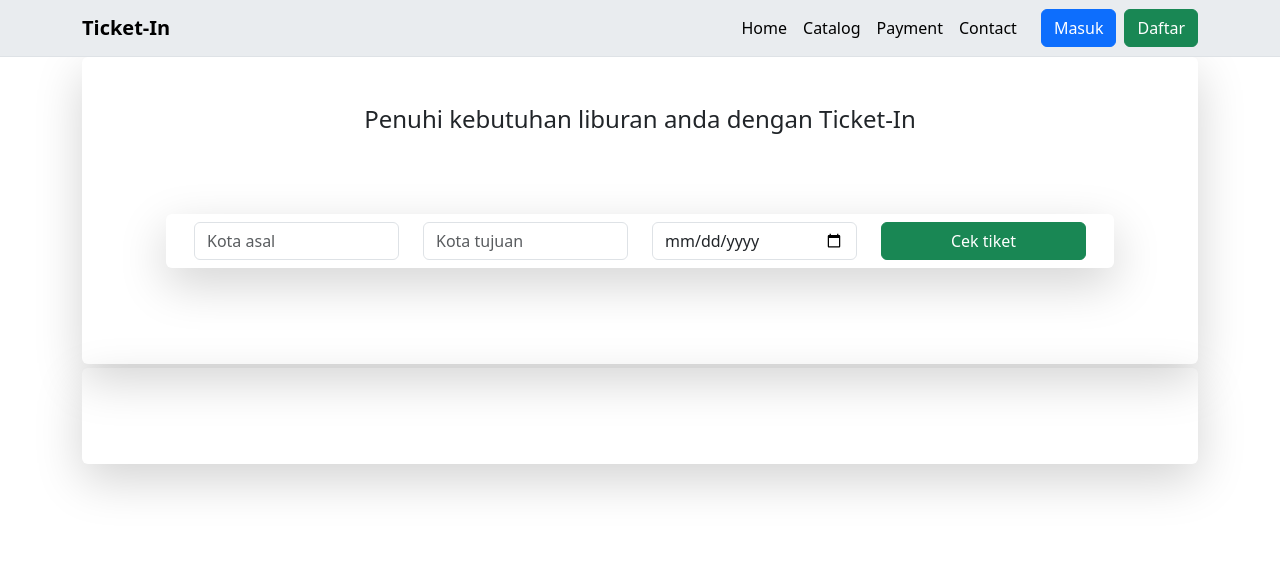
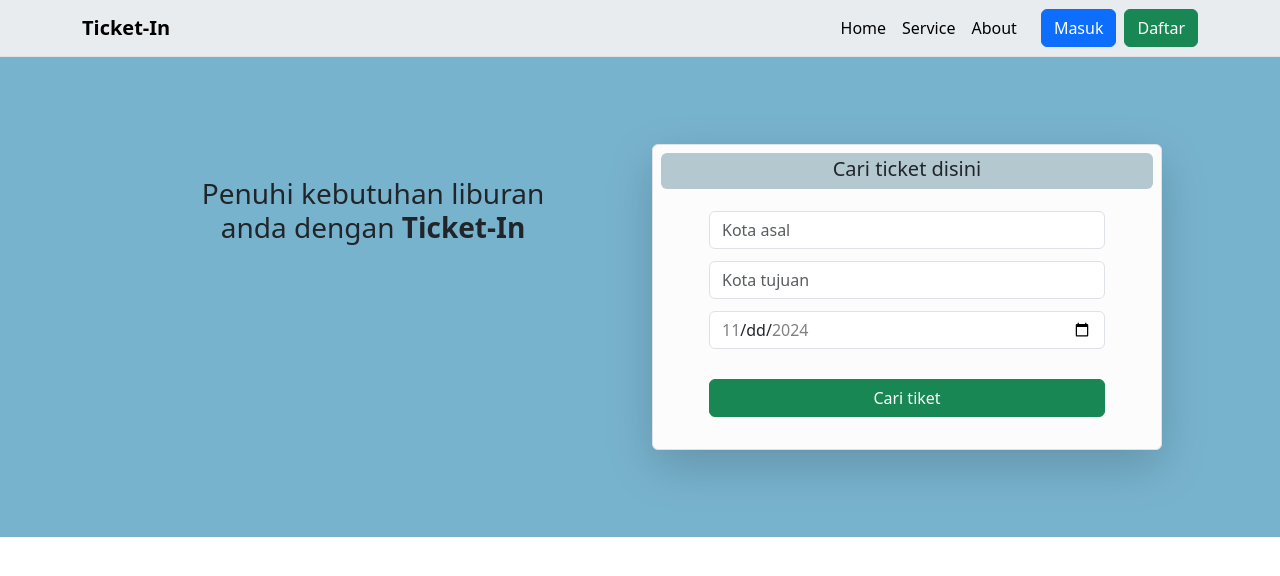
Before and after one commit to arief05652/ticket-in, a PHP site: page / in a window 1280 px wide. Shown: the top 576 px of the page. Run offline with PHP 8.4, Linux system fonts and the light colour scheme.

Commit message:
desain index.php

```diff
--- a/index.php
+++ b/index.php
@@ -1,8 +1,16 @@
 <?php
+session_start();
+
+// tanggal
+$min_date = date('Y-m-d', strtotime('-2 days'));
+$max_date = date('Y-m-d', strtotime('+3 days'));
+
 if (isset($_POST['masuk'])) {
     header("Location: login.php");
 } else if (isset($_POST['daftar'])) {
     header("Location: register.php");
+} elseif (isset($_POST['cari-ticket'])) {
+    header("Location: schedule.php");
 }
 
 /**
@@ -21,6 +29,7 @@ if (isset($_POST['masuk'])) {
     <meta charset="utf-8">
     <meta name="viewport" content="width=device-width, initial-scale=1">
     <title>Ticket-In</title>
+    <link rel="stylesheet" href="public/css/index.css">
     <link href="https://cdn.jsdelivr.net/npm/bootstrap@5.3.3/dist/css/bootstrap.min.css" rel="stylesheet" integrity="sha384-QWTKZyjpPEjISv5WaRU9OFeRpok6YctnYmDr5pNlyT2bRjXh0JMhjY6hW+ALEwIH" crossorigin="anonymous">
 </head>
 
@@ -38,13 +47,10 @@ if (isset($_POST['masuk'])) {
                         <a class="nav-link active" aria-current="page" href="#">Home</a>
                     </li>
                     <li class="nav-item">
-                        <a class="nav-link active" aria-current="page" href="#">Catalog</a>
+                        <a class="nav-link active" aria-current="page" href="#">Service</a>
                     </li>
                     <li class="nav-item">
-                        <a class="nav-link active" aria-current="page" href="#">Payment</a>
-                    </li>
-                    <li class="nav-item">
-                        <a class="nav-link active" aria-current="page" href="#">Contact</a>
+                        <a class="nav-link active" aria-current="page" href="#">About</a>
                     </li>
                 </ul>
                 <form class="d-flex mb-md-3 mb-lg-0" action="" method="POST">
@@ -55,36 +61,55 @@ if (isset($_POST['masuk'])) {
         </div>
     </nav>
 
-    <!-- banner -->
-    <section style="margin-top: 57px;">
-        <div class="container-fluid">
-            <div class="container">
-                <div class="shadow-lg rounded px-5 py-5">
-                    <div class="row h-100">
-                        <div class="col">
-                            <div class="h-100">
-                                <!-- banner -->
-                                <div class="text-center pb-4">
-                                    <h4>Penuhi kebutuhan liburan anda dengan Ticket-In</h4>
-                                </div>
-                                <!-- search bar -->
-                                <div class="justify-content-center mx-5 mt-lg-5 mb-lg-5 mt-md-4 mb-md-4">
-                                    <div class="row justify-content-around rounded shadow-lg px-lg-3 py-lg-2 px-md-1 py-md-1 py-sm-2">
-                                        <div class="col-lg-3 col-md-3 mb-sm-2 mb-md-0">
-                                            <input type="email" class="form-control" placeholder="Kota asal">
-                                        </div>
-                                        <div class="col-lg-3 col-md-3 mb-sm-2 mb-md-0">
-                                            <input type="email" class="form-control" placeholder="Kota tujuan">
-                                        </div>
-                                        <div class="col-lg-3 col-md-3 mb-sm-2 mb-md-0">
-                                            <input type="date" class="form-control">
-                                        </div>
-                                        <div class="col-lg-3 col-md-3">
-                                            <button class="btn btn-success w-100" type="submit" name="daftar">Cek tiket</button>
-                                        </div>
+    <!-- jumbotron -->
+    <section style="margin-top: 57px; background-color: #78B3CE;">
+        <div class="jumbotron-height container-fluid-sm container-md py-sm-2 px-sm-3 py-md-3 px-md-5 py-lg-5 px-lg-5">
+            <div class="row align-items-center h-100">
+
+                <!-- slogan -->
+                <div class="h-75 slogan-hidden col-sm-12 col-lg-6">
+                    <div class="pt-md-4 px-5">
+                        <div class="text-center">
+                            <h3>Penuhi kebutuhan liburan anda dengan <span class="fw-bold">Ticket-In</span> </h3>
+                        </div>
+                    </div>
+                </div>
+
+                <!-- search -->
+                <div class="col-sm-12 col-lg-6">
+                    <div class="shadow-lg bg-light-subtle rounded border p-2">
+                        <div class="d-flex flex-column">
+
+                            <!-- text ticket -->
+                            <div class="text-center pt-1 rounded mb-3" style="background-color: #B3C8CF;">
+                                <h5>Cari ticket disini</h5>
+                            </div>
+
+                            <form action="" method="post">
+
+                                <!-- input group -->
+                                <div class="d-flex flex-column rounded justify-content-around mb-sm-3" style="height: 150px;">
+                                    <!-- kota asal -->
+                                    <div class="px-5">
+                                        <input type="email" class="form-control" placeholder="Kota asal" name="asal">
+                                    </div>
+                                    <!-- kota tujuan -->
+                                    <div class="px-5">
+                                        <input type="email" class="form-control" placeholder="Kota tujuan" name="tujuan">
+                                    </div>
+                                    <!-- tanggal -->
+                                    <div class="px-5">
+                                        <input type="date" min="<?= $min_date ?>" max="<?= $max_date ?>" class="form-control" name="tanggal">
                                     </div>
                                 </div>
-                            </div>
+
+                                <!-- button -->
+                                <div class="d-flex justify-content-center rounded px-5 py-2 mb-sm-3">
+                                    <button class="btn btn-success w-100" type="submit" name="cari-ticket">Cari tiket</button>
+                                </div>
+
+                            </form>
+
                         </div>
                     </div>
                 </div>
@@ -92,19 +117,4 @@ if (isset($_POST['masuk'])) {
         </div>
     </section>
 
-    <!-- catalog method -->
-     <section class="mt-1">
-        <div class="container-fluid">
-            <div class="container">
-                <div class="shadow-lg rounded px-5 py-5">
-                    <div class="row">
-
-                    </div>
-                </div>
-            </div>
-        </div>
-     </section>
-    <script src="https://cdn.jsdelivr.net/npm/bootstrap@5.3.3/dist/js/bootstrap.bundle.min.js" integrity="sha384-YvpcrYf0tY3lHB60NNkmXc5s9fDVZLESaAA55NDzOxhy9GkcIdslK1eN7N6jIeHz" crossorigin="anonymous"></script>
-</body>
-
-</html>
+    <?php include 'utils/bottom.php' ?>
--- /dev/null
+++ b/public/css/index.css
@@ -0,0 +1,48 @@
+/* Default height */
+.jumbotron-height {
+    height: 1rem;
+}
+
+/* Small devices (≥576px) */
+@media (min-width: 576px) {
+    .jumbotron-height {
+        height: 20rem;
+    }
+    .slogan-hidden {
+        display: none;
+    }
+}
+
+/* Medium devices (≥768px) */
+@media (min-width: 768px) {
+    .jumbotron-height {
+        height: 25rem;
+    }
+    .slogan-hidden {
+        display: none;
+    }
+}
+
+/* Large devices (≥992px) */
+@media (min-width: 992px) {
+    .jumbotron-height {
+        height: 30rem;
+    }
+    .slogan-hidden {
+        display: grid;
+    }
+}
+
+/* Extra large devices (≥1200px) */
+@media (min-width: 1200px) {
+    .jumbotron-height {
+        height: 30rem;
+    }
+}
+
+/* Extra extra large devices (≥1400px) */
+@media (min-width: 1400px) {
+    .jumbotron-height {
+        height: 30rem;
+    }
+}
--- a/schedule.php
+++ b/schedule.php
@@ -0,0 +1,4 @@
+<?php
+?>
+
+<h1>Halaman Schedule</h1>
--- a/system/db.php
+++ b/system/db.php
@@ -10,8 +10,8 @@ class Database {
     public function getConnect() {
         try {
             $this->conn = mysqli_connect($this->host, $this->username, $this->password, $this->database);
-        } catch (mysqli_sql_exception) {
-            return "error db";
+        } catch (mysqli_sql_exception $e) {
+            return "error: ". $e;
         }
     }
 
--- /dev/null
+++ b/system/login/login.php
@@ -0,0 +1,2 @@
+<?php
+require '../db.php';
--- /dev/null
+++ b/system/login/register.php
@@ -0,0 +1,2 @@
+<?php
+require '../db.php';
--- /dev/null
+++ b/utils/bottom.php
@@ -0,0 +1,3 @@
+<script src="https://cdn.jsdelivr.net/npm/bootstrap@5.3.3/dist/js/bootstrap.bundle.min.js" integrity="sha384-YvpcrYf0tY3lHB60NNkmXc5s9fDVZLESaAA55NDzOxhy9GkcIdslK1eN7N6jIeHz" crossorigin="anonymous"></script>
+</body>
+</html>
```
Also changed, not shown: login.php (+18 -4 lines), register.php (+34 -10 lines), admin/dashboard.php (added), public/assets/banner.png (added), user/dashboard.php (added), utils/navbar.php (added).
